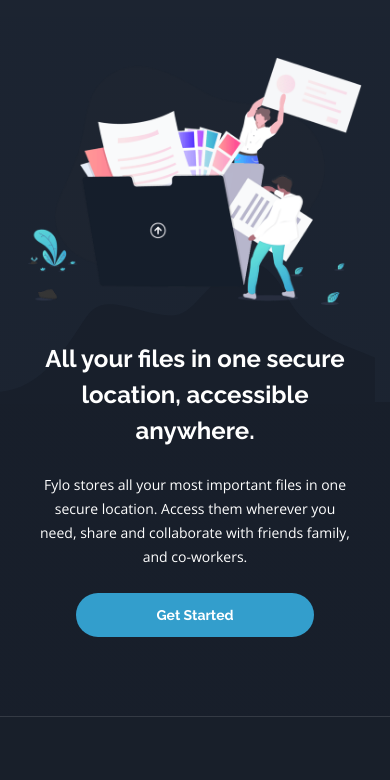
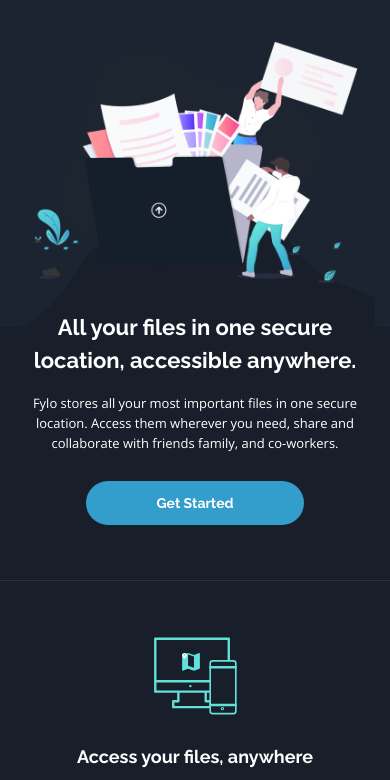
Before and after one commit to ali-mashayekhi/css-landing-page-tailwind--fylo-dark-theme-landing-page-master, a website: page dist/index.html in a window 390 px wide. Shown: the part 47-827 px from the top of the page. Drawn offline with nearby package versions, Linux system fonts and the light colour scheme.

Commit message:
intro section resized

```diff
--- a/dist/index.html
+++ b/dist/index.html
@@ -1,4 +1,4 @@
-<!DOCTYPE html>
+<!doctype html>
 <html lang="en">
   <head>
     <meta charset="UTF-8" />
@@ -22,10 +22,10 @@
   </head>
   <body class="font-body text-white-custom">
     <header
-      class="flex items-center h-16 text-white bg-darkBlue-bg-intro font-header sm:h-[12.5rem]"
+      class="h-16 w-full text-white bg-darkBlue-bg-intro font-header sm:h-[12.5rem]"
     >
       <div
-        class="flex items-center justify-between w-full px-4 sm:px-[4.9375rem]"
+        class="flex items-center justify-between px-4 pt-5 mx-auto max-w-[84rem] sm:px-8 sm:pt-18"
       >
         <div>
           <img class="h-6 sm:h-[3.25rem]" src="./images/logo.svg" alt="" />
@@ -57,37 +57,36 @@
         </nav>
       </div>
     </header>
-    <section class="pt-10 intro-bg sm:pt-0 sm:pb-18">
+    <section class="pt-6 pb-14 intro-bg sm:pt-0 sm:pb-[10.375rem]">
       <div
-        class="flex flex-col items-center max-w-lg mx-auto px-7 sm:max-w-[45.0625rem] sm:px-0"
+        class="mx-auto px-8 max-w-[49.0625rem] sm:px-8 flex flex-col items-center"
       >
-        <img class="shrink-0" src="./images/illustration-intro.png" alt="" />
-
+        <img
+          src="./images/illustration-intro.png"
+          alt="two man holding documents"
+        />
         <h1
-          class="text-2xl font-bold leading-9 text-center mt-9 font-header sm:text-3xl sm:mt-7 sm:leading-relaxed sm:tracking-wide"
+          class="text-[1.375rem] font-bold mb-4 text-center mt-7 font-header sm:mt-8 sm:text-[2.4rem] sm:leading-relaxed sm:mb-8"
         >
           All your files in one secure location, accessible anywhere.
         </h1>
-      </div>
-
-      <div
-        class="flex flex-col items-center max-w-lg pb-20 mx-auto px-9 sm:max-w-xl"
-      >
-        <p class="pt-6 mb-6 text-sm leading-6 text-center sm:text-base">
+        <p
+          class="mb-7 text-[0.8125rem] leading-5 text-center sm:text-[1.18rem] sm:leading-normal sm:px-16"
+        >
           Fylo stores all your most important files in one secure location.
           Access them wherever you need, share and collaborate with friends
           family, and co-workers.
         </p>
         <a
           href="#"
-          class="inline-block px-20 py-3 text-sm font-bold transition-all duration-300 rounded-full bg-blue-custom hover:bg-cyan-custom font-header sm:px-18"
+          class="w-[13.625rem] h-11 flex items-center justify-center text-sm font-bold transition-all duration-300 rounded-full bg-blue-custom hover:bg-cyan-custom font-header sm:px-18 sm:w-[17.5rem] sm:h-14 sm:text-[1.18rem]"
         >
           Get Started
         </a>
       </div>
     </section>
 
-    <section class="pb-16 bg-darkBlue-bg-main pt-28 sm:pt-0 sm:pb-18">
+    <section class="pb-16 bg-darkBlue-bg-main pt-14 sm:pb-18 sm:pt-0">
       <div
         class="grid grid-cols-1 mx-auto sm:grid-cols-2 max-w-[50rem] sm:gap-x-8"
       >
--- a/package.json
+++ b/package.json
@@ -22,6 +22,8 @@
   "homepage": "https://github.com/ali-mashayekhi/css-landing-page-tailwind--fylo-dark-theme-landing-page-master#readme",
   "devDependencies": {
     "npx-run": "^2.1.2",
+    "prettier": "^3.1.1",
+    "prettier-plugin-tailwindcss": "^0.5.11",
     "tailwindcss": "^3.3.6"
   }
 }
```
Also changed, not shown: dist/output.css, 1 other file.
